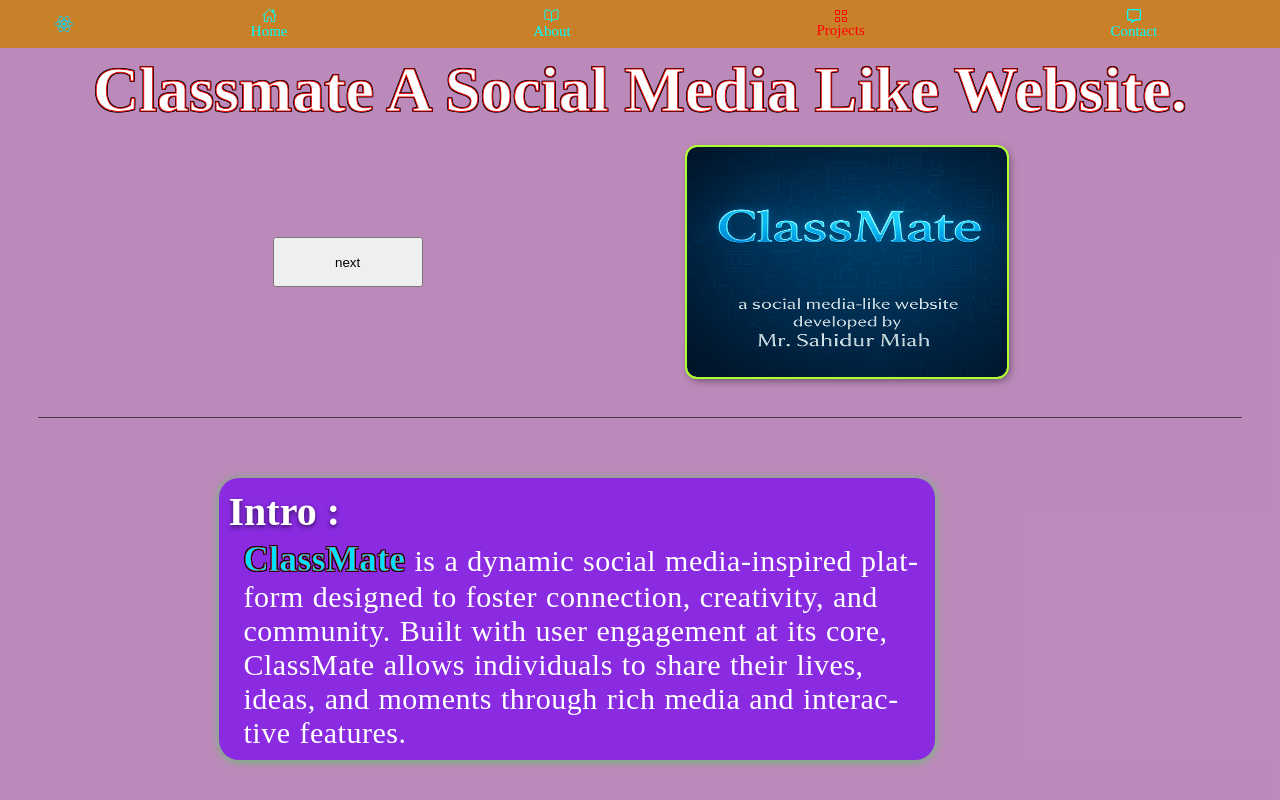
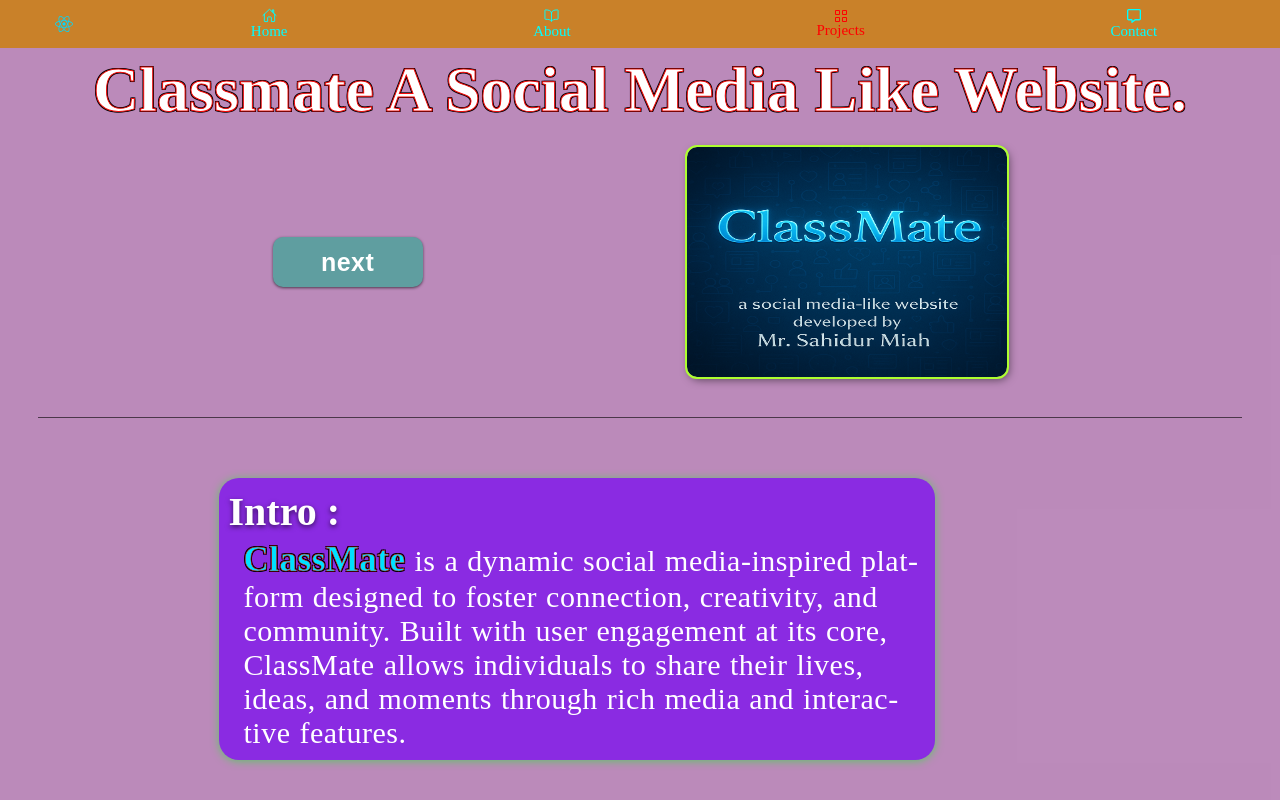
Before and after one commit to Code-Master20/My-Portfolio, a React (Vite) app: page /projects/class-mate in a window 1280 px wide. Shown: the top 800 px of the page. Built offline with nearby package versions, Linux system fonts and the light colour scheme.

Commit message:
testing animation for next-button

```diff
--- a/src/projectComponents/Classmate.module.css
+++ b/src/projectComponents/Classmate.module.css
@@ -2,6 +2,7 @@
   margin: 0;
   padding: 0;
   box-sizing: border-box;
+  border: none;
 }
 
 .main-section-one {
@@ -65,35 +66,36 @@
 }
 
 .img-container button {
-  /* min-width: 6rem;
-  min-height: 2rem;
-  text-align: center;
   color: white;
-  background-color: hsla(293, 98%, 50%, 0.7);
-  border: none;
-  font-size: clamp(1.5rem, 4vw, 3rem);
+  background-color: cadetblue;
+  padding: 0.5rem 1rem;
+  font-size: clamp(1.5rem, 4vw, 2.5rem);
   font-weight: 600;
-  padding-left: 1rem;
-  padding-right: 1rem;
-  letter-spacing: 1px;
-  border-radius: 0.5rem 1rem/1rem 1.5rem;
-  outline: 0.2rem solid greenyellow;
-  transition: transform 0.3s ease-in-out 0ms,
-    background-color 0.3s ease-in-out 0ms, padding-right 0.3s ease-in-out 0ms,
-    border-radius 0.3s ease-in-out 0ms, padding-left 0.3s ease-in-out 0ms,
-    border-top-left-radius 0.3s ease-in-out 0ms,
-    border-bottom-left-radius 0.3s ease-in-out 0ms, text-align 0.3s ease-in 1s; */
+  box-shadow: 0px 1px 3px rgba(0, 0, 0, 0.6);
+  letter-spacing: 0.5px;
+  border-radius: 1rem;
+  -webkit-tap-highlight-color: transparent;
 }
 
 .img-container button:active {
-  /* transform: translateX(-2px);
-  background-color: rgba(5, 45, 255, 0.7);
-  text-align: right;
-  padding-right: 0.5rem;
-  padding-left: 0;
-  border-radius: none;
-  border-top-left-radius: 4rem 1.5rem;
-  border-bottom-left-radius: 4rem 1.5rem; */
+  /* transform: translateX(-10px);
+  border-bottom-left-radius: 4rem 2rem;
+  border-top-left-radius: 4rem 2rem;
+  outline: greenyellow groove 0.5px; */
+
+  animation: trans 0.5s ease-in-out forwards;
+}
+
+@keyframes trans {
+  0% {
+    transform: translateX(0);
+  }
+  50% {
+    transform: translateX(-10px);
+  }
+  100% {
+    transform: translateX(-14px);
+  }
 }
 
 .main-content-container > :last-child {
```
